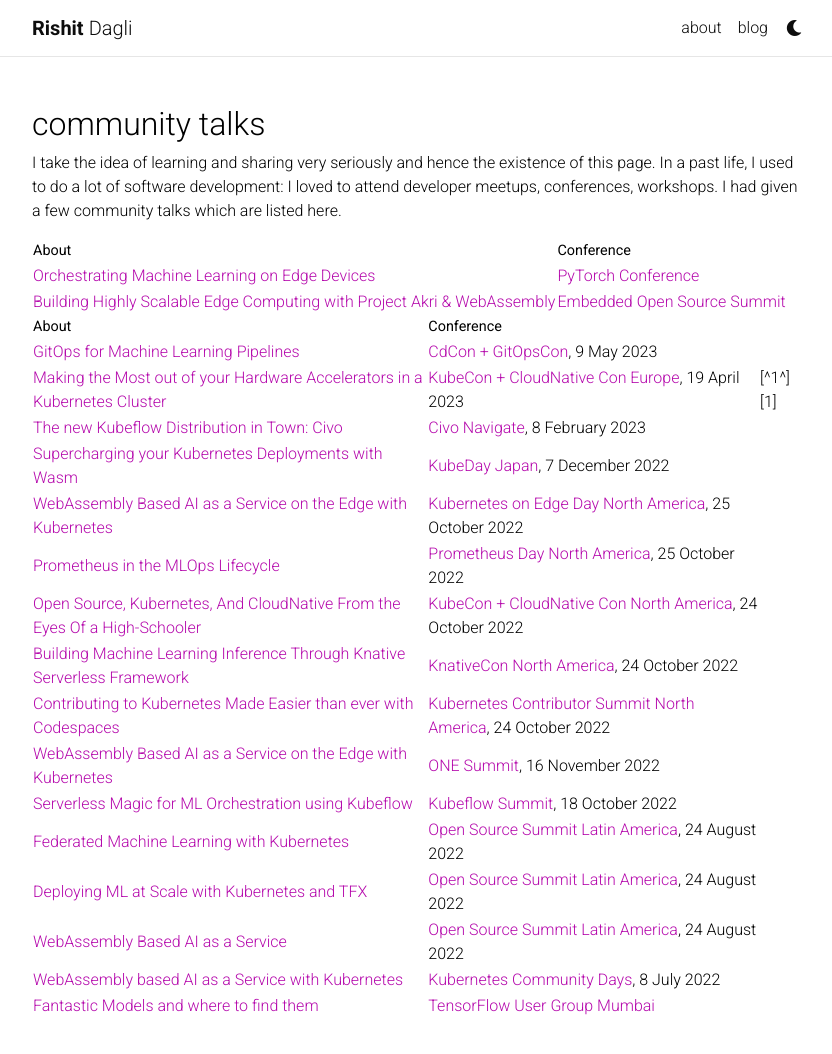
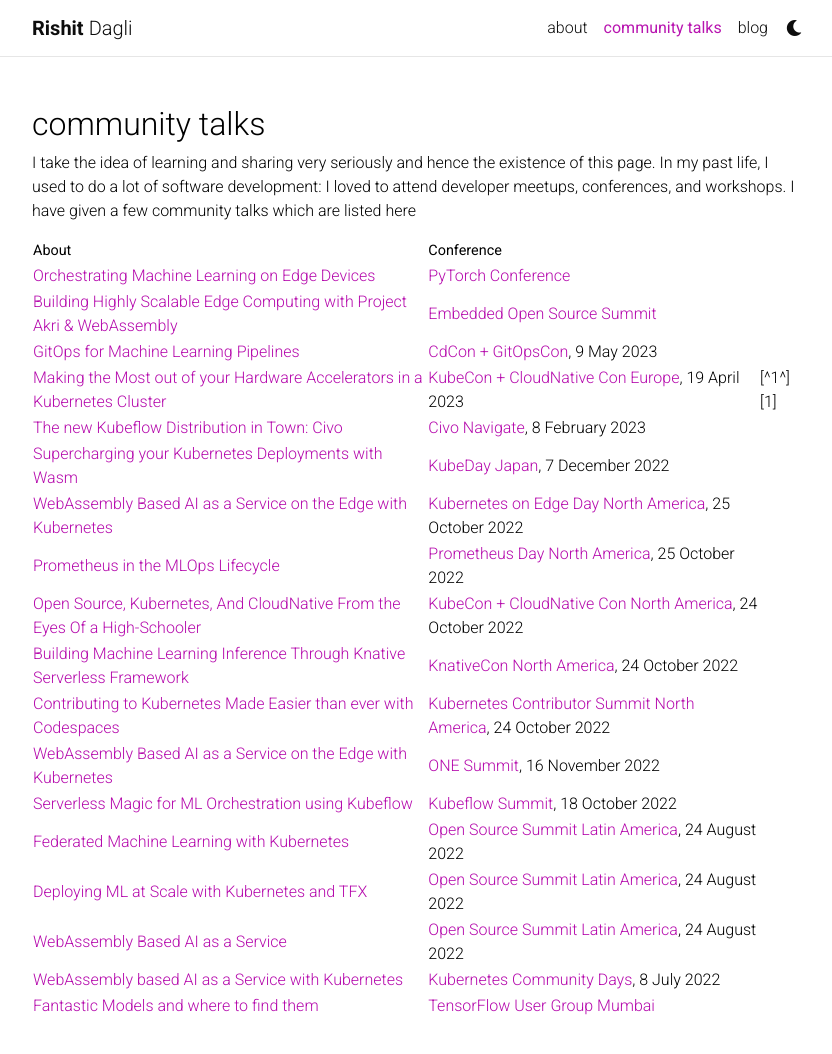
Before and after one commit to Rishit-dagli/personal-website, a Jekyll site: the page built from _pages/talks.md, in a window 1280 px wide and 1089 px high. Shown: the top 1054 px of the window, without its empty margins (223-1055 px from the left). Built offline with Jekyll 4.4.1, drawn with Linux system fonts in a browser that asks for light colours; comment, search, counter and statistics services are not loaded; a style sheet for code colours, icons or effects is not loaded.

Commit message:
Update talks.md

```diff
--- a/_pages/talks.md
+++ b/_pages/talks.md
@@ -2,21 +2,18 @@
 layout: default
 permalink: /community-talks
 title: community talks
-nav: false
+nav: true
 nav_order: 3
 ---
 
 ## community talks
 
-I take the idea of learning and sharing very seriously and hence the existence of this page. In a past life, I used to do a lot of software development: I loved to attend developer meetups, conferences, workshops. I had given a few community talks which are listed here.
+I take the idea of learning and sharing very seriously and hence the existence of this page. In my past life, I used to do a lot of software development: I loved to attend developer meetups, conferences, and workshops. I have given a few community talks which are listed here
 
 | About | Conference |
 | ------ | ----------- |
 | [Orchestrating Machine Learning on Edge Devices](https://youtu.be/B3p9R71AgyY) | [PyTorch Conference](https://events.linuxfoundation.org/pytorch-conference/) |
 | [Building Highly Scalable Edge Computing with Project Akri & WebAssembly](https://youtu.be/qt_HLvpSyzs) | [Embedded Open Source Summit](https://events.linuxfoundation.org/embedded-open-source-summit/) |
-
-| About | Conference |
-| ------ | ----------- |
 | [GitOps for Machine Learning Pipelines](https://youtu.be/CwZnOTZD5UE) | [CdCon + GitOpsCon](https://events.linuxfoundation.org/cdcon-gitopscon/), 9 May 2023 |
 | [Making the Most out of your Hardware Accelerators in a Kubernetes Cluster](https://youtu.be/9g0ZlX0y3jw) | [KubeCon + CloudNative Con Europe](https://events.linuxfoundation.org/kubecon-cloudnativecon-europe/), 19 April 2023 |[^1^][1]
 | [The new Kubeflow Distribution in Town: Civo](https://youtu.be/8f2fem7nRiE) | [Civo Navigate](https://navigate.civo.com/), 8 February 2023 |
```
